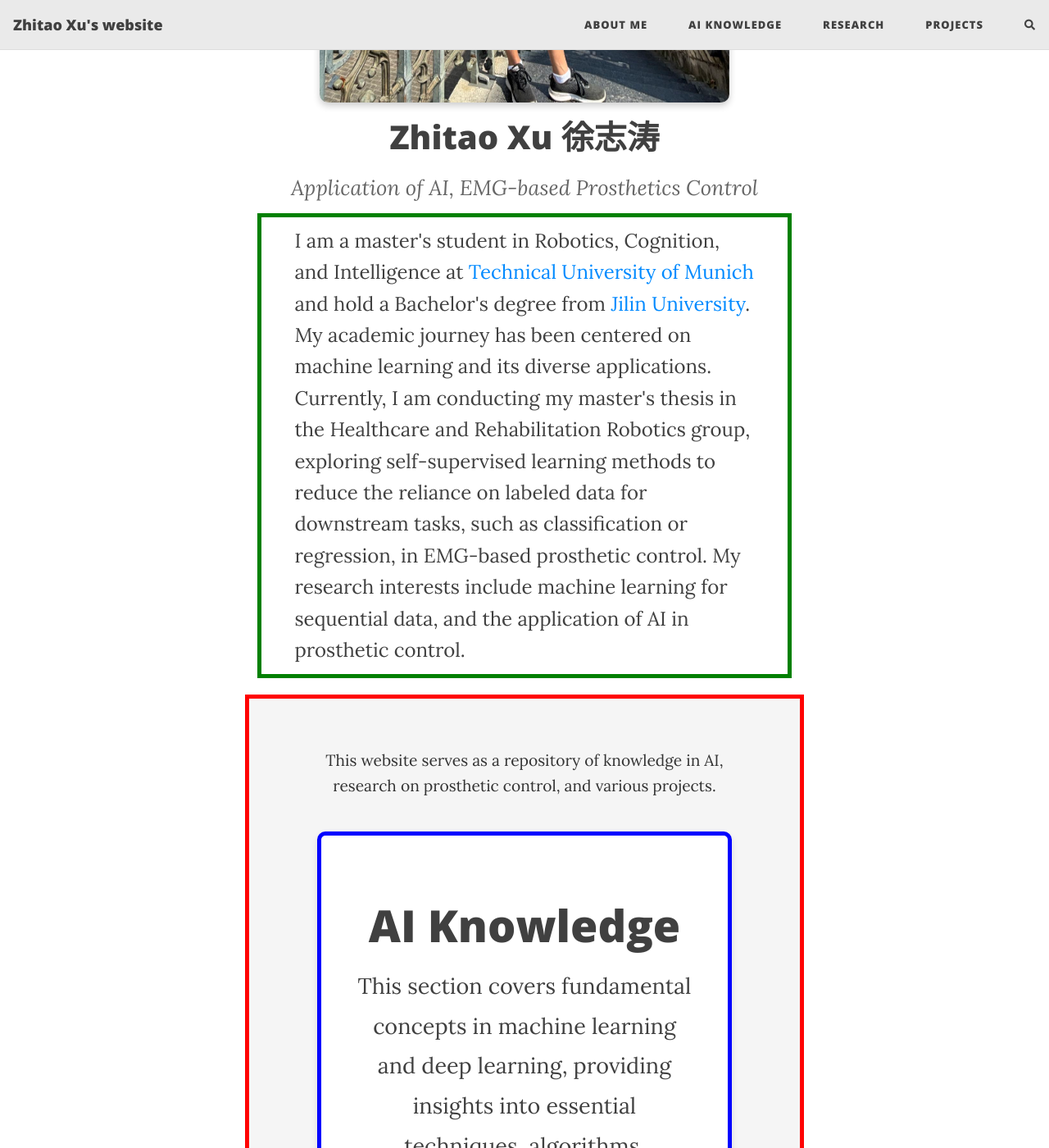
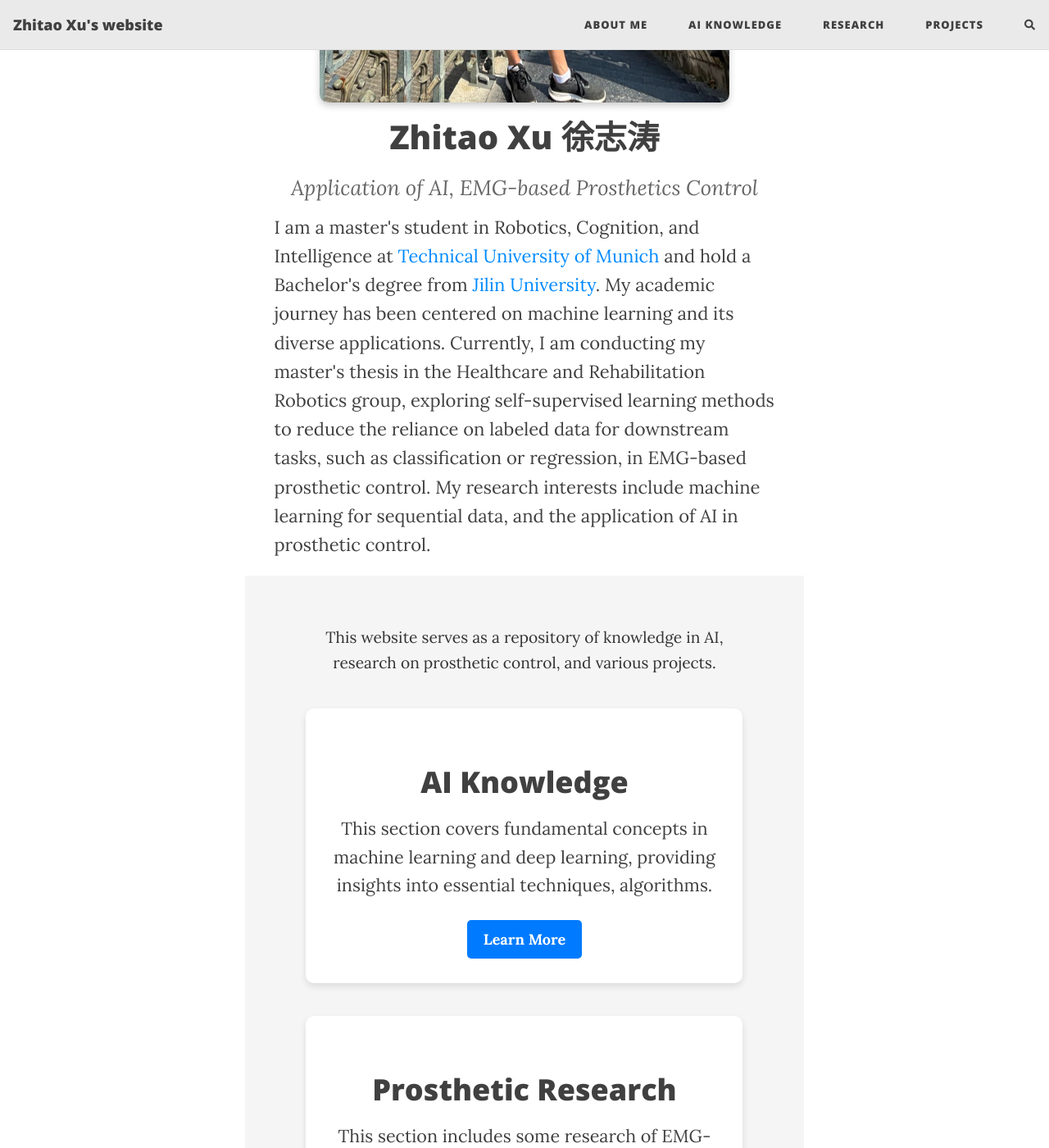
Before and after one commit to HerrXu01/herrxu01.github.io, a Jekyll site: the page built from index.html, in a window 1280 px wide and 1400 px high, scrolled down 802 px. Shown: the whole window at 82% size. Built offline with Jekyll 4.4.1, drawn with Linux system fonts in a browser that asks for light colours; the list of posts is cut into pages by our own code; comment, search, counter and statistics services are not loaded.

Commit message:
test summary width

```diff
--- a/assets/css/beautifuljekyll.css
+++ b/assets/css/beautifuljekyll.css
@@ -1246,17 +1246,22 @@
   list-style: none; /* 确保导航栏和页脚社交链接没有默认样式 */
 }
 
+/* 覆盖 Bootstrap 4 对 .container-md 的宽度限制 */
+.container-md {
+  max-width: 100% !important; /* 允许容器占满页面宽度 */
+  width: 100%;
+}
+
 /* Summary Section */
 .summary-section {
   display: flex;
   flex-direction: column;
   align-items: center;
-  padding: 50px 80px; /* 保持足够的内边距 */
+  padding: 50px 60px; /* 进一步扩大左右内边距 */
   background-color: #f5f5f5;
-  max-width: 5000px; /* 夸张地增加最大宽度 */
+  max-width: 1800px; /* 将最大宽度从 1600px 调整为 1800px */
   width: 100%;
   margin: 0 auto; /* 保持居中 */
-  border: 5px solid red; /* 添加红色边框，方便观察区域大小 */
 }
 
 /* Summary Card */
@@ -1264,24 +1269,23 @@
   background: white;
   border-radius: 10px;
   box-shadow: 0 4px 8px rgba(0, 0, 0, 0.1);
-  max-width: 4800px; /* 夸张地增加卡片最大宽度 */
-  width: 99%; /* 几乎占满父容器 */
+  max-width: 1400px; /* 将卡片最大宽度从 1200px 增加到 1400px */
+  width: 95%; /* 将卡片宽度从 90% 增加到 95% */
   margin: 20px;
-  padding: 40px;
+  padding: 30px; /* 保持卡片内边距不变 */
   text-align: center;
-  border: 5px solid blue; /* 添加蓝色边框，方便观察卡片尺寸 */
 }
 
 /* 卡片标题 */
 .summary-card h2 {
-  font-size: 3em; /* 放大标题字体，适应更宽的卡片 */
+  font-size: 2em;
   margin-bottom: 20px;
 }
 
 /* 卡片段落 */
 .summary-card p {
-  font-size: 1.5em;
-  line-height: 1.8;
+  font-size: 1.2em;
+  line-height: 1.6;
 }
 
 
@@ -1320,12 +1324,11 @@
 /* Intro Text */
 .intro-text {
   text-align: left;
-  max-width: 4800px; /* 夸张地增加最大宽度 */
+  max-width: 1400px; /* 同步调整 .intro-text 最大宽度 */
   margin: 0 auto;
-  padding: 0 40px;
-  font-size: 24px;
-  line-height: 1.8;
-  border: 5px solid green; /* 添加绿色边框，方便观察文本块尺寸 */
+  padding: 0 20px;
+  font-size: 22px;
+  line-height: 1.6;
 }
 
 .intro-summary-text {
```
